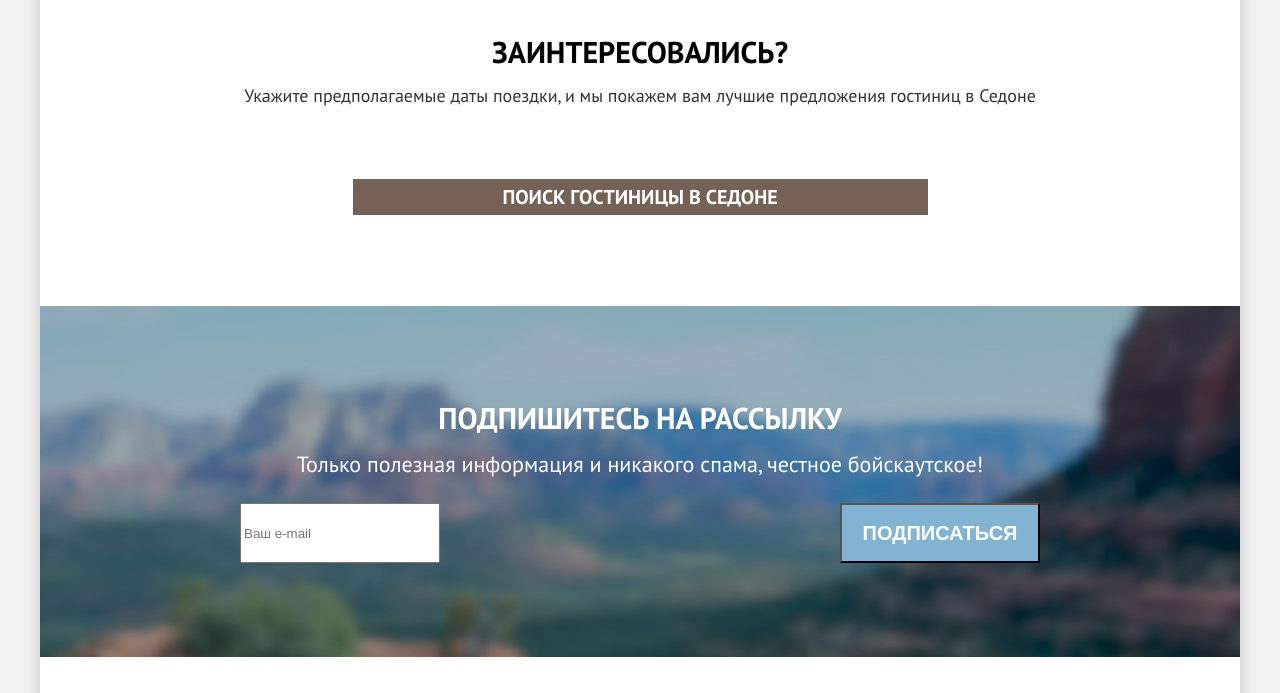
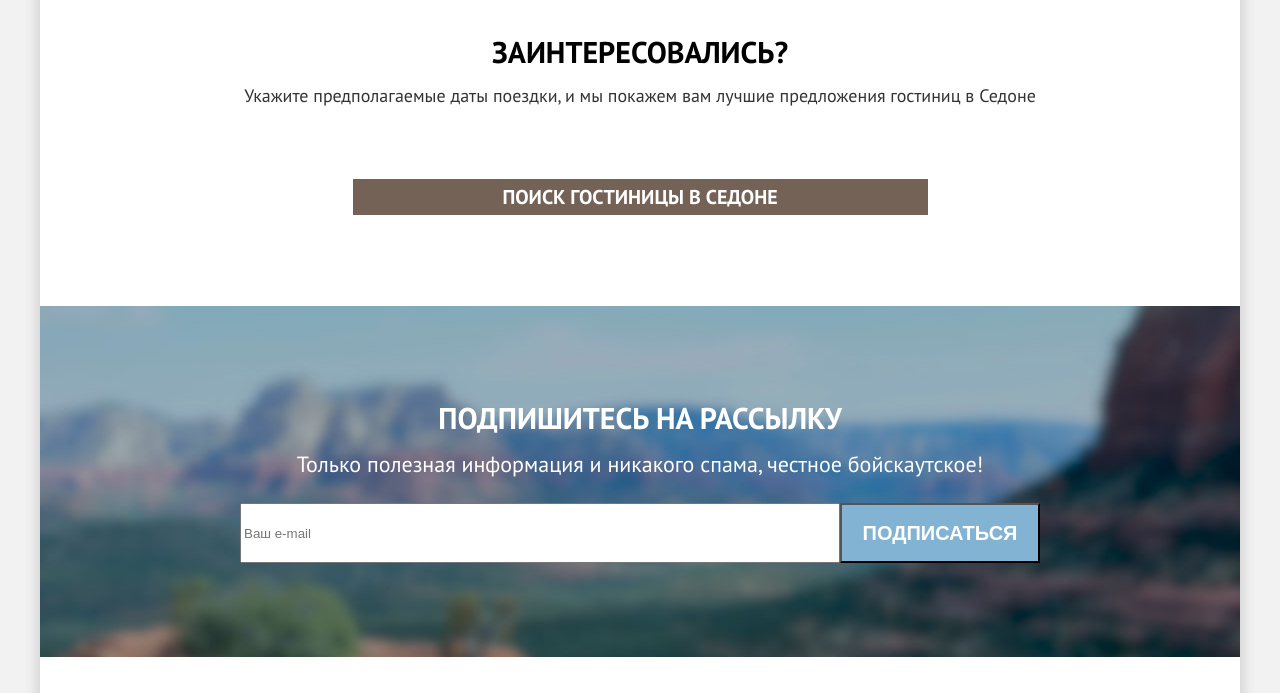
Before and after one commit to AlterRusse/1802943-sedona-32, a plain HTML site: page index.html in a window 1280 px wide. Shown: the part 2244-2937 px from the top of the page. Drawn offline with Linux system fonts and the light colour scheme; files whose address does not match are found by name.

Commit message:
Сетки на гридах
Микро-правка

```diff
--- a/index.html
+++ b/index.html
@@ -150,7 +150,7 @@
           </p>
           <form class="newsletter-form" action="https://echo.htmlacademy.ru" method="post">
             <label class="visually-hidden" for="newsletter-email">Введите e-mail:</label>
-            <input class="field" placeholder="Ваш e-mail" type="email" name="newsletter-email"
+            <input class="newsletter-input" placeholder="Ваш e-mail" type="email" name="newsletter-email"
             id="newsletter-email" required>
             <button class="btn btn-newsletter" type="submit">
               <span class="subscribe">Подписаться</span>
```
